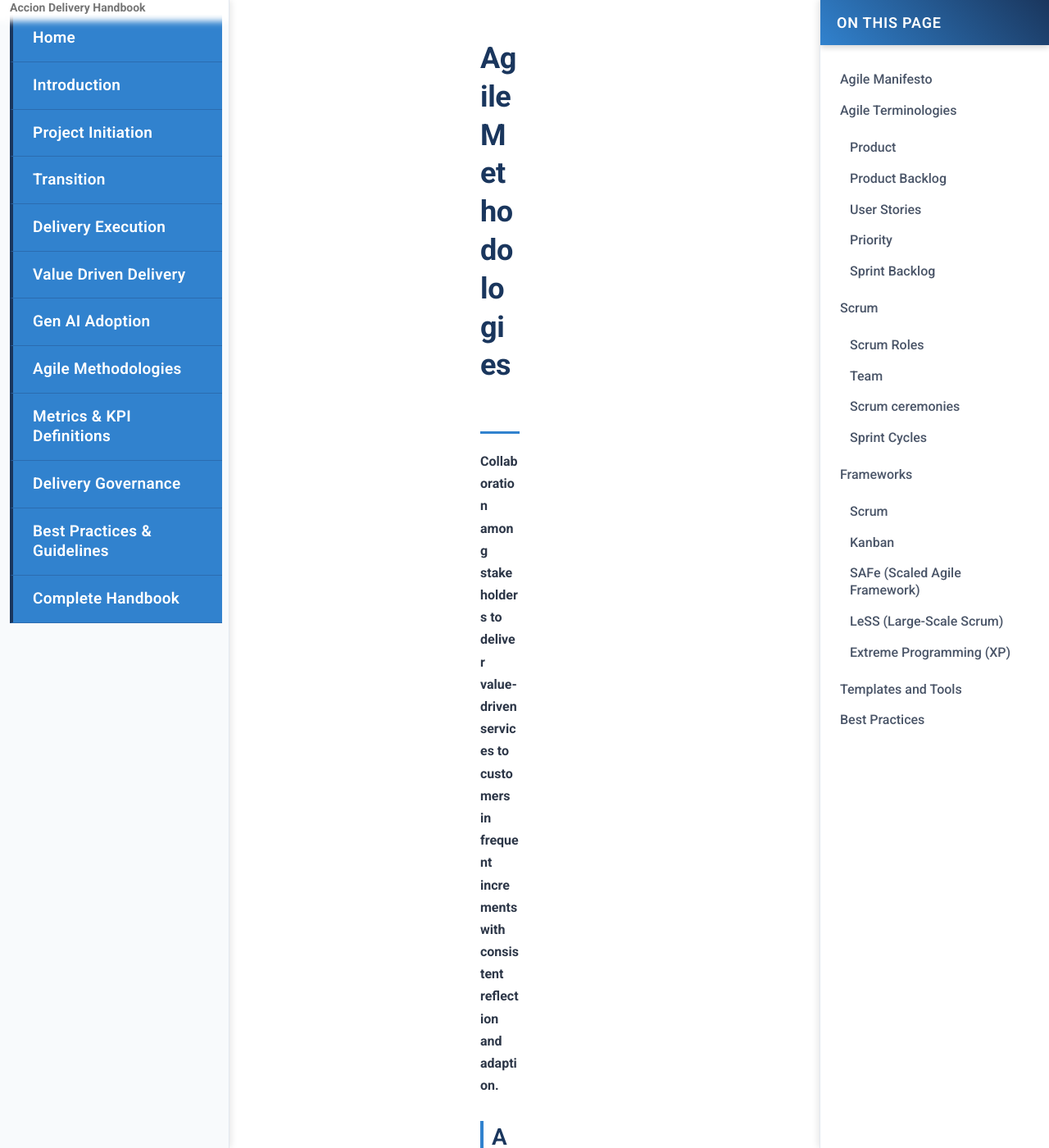
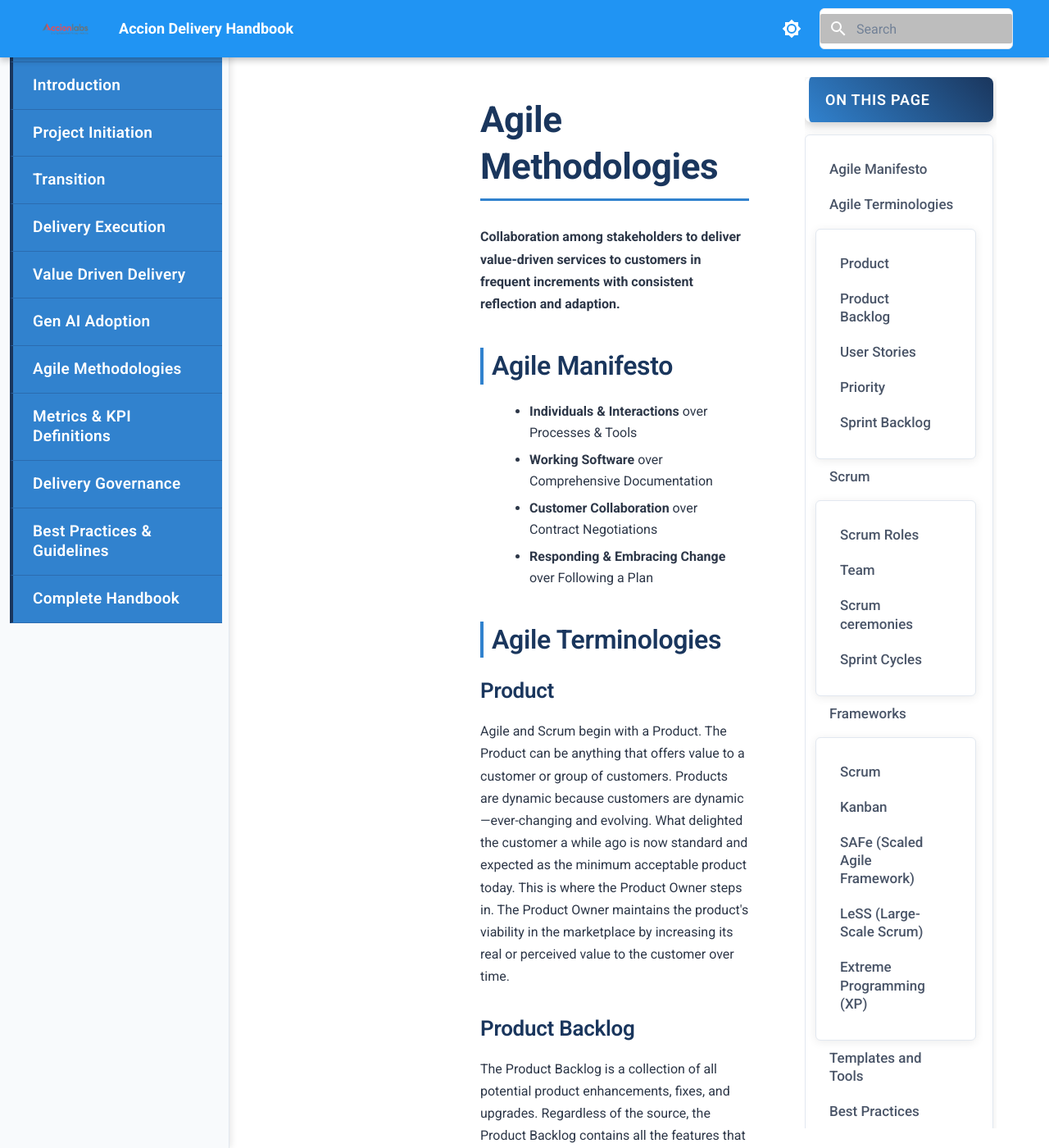
Before and after one commit to mahasri/accion-delivery-handbook, an MkDocs documentation site: the page built from docs/agile-methodologies/index.md, in a window 1280 px wide and 1400 px high. Shown: the whole window at 82% size. Built offline with MkDocs 1.6.1 and Material for MkDocs 9.7.7, drawn with Linux system fonts in a browser that asks for light colours; the version menu is left out; some of the changed text lies outside the part shown.

Commit message:
Fix embedded layout to preserve normal view - separate CSS for normal vs embedded modes

```diff
--- a/overrides/main.html
+++ b/overrides/main.html
@@ -231,54 +231,38 @@
     color: #718096;
   }
 
-  /* Right sidebar (table of contents) styling - Repositioned for embedded view */
-  .md-nav--secondary {
-    position: fixed;
-    top: 0;
-    right: 0;
-    width: 280px;
-    height: 100vh;
-    background: #ffffff;
-    border-left: 1px solid #e2e8f0;
-    overflow-y: auto;
-    z-index: 90;
-    box-shadow: -2px 0 8px rgba(0, 0, 0, 0.1);
-  }
-
+  /* Right sidebar (table of contents) styling - NORMAL VIEW */
   .md-nav--secondary .md-nav__title {
     background: linear-gradient(45deg, #3182ce, #1a365d); /* Gradient background */
     color: white; /* White text */
     font-weight: 600; /* Bold font */
     padding: 0.8rem 1rem; /* Increased padding */
     margin-bottom: 0.75rem; /* More space below title */
-    border-radius: 0; /* No rounded corners for fixed position */
-    box-shadow: 0 2px 8px rgba(0, 0, 0, 0.2); /* Stronger shadow */
-    border-left: none; /* Remove left border for fixed position */
+    border-radius: 8px; /* Rounded corners */
+    box-shadow: 0 4px 12px rgba(0, 0, 0, 0.2); /* Stronger shadow */
+    border-left: 5px solid #ffffff; /* White border for contrast */
     text-transform: uppercase; /* Keep title uppercase for distinction */
     letter-spacing: 0.8px; /* More spacing for title */
     font-size: 0.9rem; /* Slightly smaller font for title */
-    position: sticky;
-    top: 0;
-    z-index: 10;
   }
 
   .md-nav--secondary .md-nav__list {
     background: #ffffff; /* White background */
-    border-radius: 0; /* No rounded corners for fixed position */
-    padding: 0.5rem; /* Reduced padding for compact view */
-    margin: 0; /* No margin for fixed position */
-    box-shadow: none; /* Remove shadow for fixed position */
-    border: none; /* Remove border for fixed position */
+    border-radius: 6px; /* Rounded corners */
+    padding: 1rem; /* Increased padding */
+    margin: 0.5rem 0; /* More margin */
+    box-shadow: 0 2px 12px rgba(0, 0, 0, 0.08); /* Enhanced shadow */
+    border: 1px solid #e2e8f0; /* Subtle border */
   }
 
   .md-nav--secondary .md-nav__link {
     color: #4a5568; /* Darker grey text */
     font-weight: 500; /* Medium font weight */
-    font-size: 0.8rem; /* Smaller font for compact view */
-    padding: 0.3rem 0.5rem; /* Reduced padding for compact view */
+    font-size: 0.85rem; /* Slightly smaller font */
+    padding: 0.4rem 0.75rem; /* Adjusted padding */
     border-radius: 4px; /* Slightly rounded links */
     transition: all 0.2s ease; /* Smooth transitions */
-    margin: 0.05rem 0; /* Minimal vertical margin */
+    margin: 0.1rem 0; /* Small vertical margin */
     border-left: 2px solid transparent; /* Transparent left border */
   }
 
@@ -300,80 +284,6 @@
   /* Enhanced spacing between sections */
   .md-nav--secondary .md-nav__item {
     margin-bottom: 0.25rem;
-  }
-
-  /* Adjust content area for right sidebar */
-  .md-content {
-    margin-right: 280px; /* Add right margin for right sidebar */
-    width: calc(100% - 560px); /* Adjust width for both sidebars */
-  }
-
-  /* Responsive design for embedded view */
-  @media (max-width: 1200px) {
-    /* For smaller embedded views, stack right sidebar at top */
-    .md-nav--secondary {
-      position: static;
-      width: 100%;
-      height: auto;
-      max-height: 200px;
-      overflow-y: auto;
-      border-left: none;
-      border-bottom: 1px solid #e2e8f0;
-      box-shadow: 0 2px 8px rgba(0, 0, 0, 0.1);
-      margin-bottom: 1rem;
-    }
-
-    .md-nav--secondary .md-nav__title {
-      border-radius: 6px 6px 0 0;
-      position: static;
-    }
-
-    .md-nav--secondary .md-nav__list {
-      border-radius: 0 0 6px 6px;
-      padding: 0.75rem;
-    }
-
-    .md-content {
-      margin-right: 0;
-      width: calc(100% - 280px); /* Only account for left sidebar */
-    }
-  }
-
-  @media (max-width: 768px) {
-    /* For very small embedded views, hide left sidebar and show toggle */
-    .md-nav--primary {
-      transform: translateX(-100%);
-      transition: transform 0.3s ease;
-    }
-
-    .md-nav--primary.md-nav--open {
-      transform: translateX(0);
-    }
-
-    .md-content {
-      margin-left: 0;
-      width: 100%;
-      padding: 1rem;
-    }
-
-    /* Add toggle button for mobile */
-    .md-nav-toggle {
-      position: fixed;
-      top: 1rem;
-      left: 1rem;
-      z-index: 200;
-      background: #3182ce;
-      color: white;
-      border: none;
-      padding: 0.5rem;
-      border-radius: 4px;
-      cursor: pointer;
-      display: block;
-    }
-
-    .md-nav-toggle:hover {
-      background: #2b6cb0;
-    }
   }
 
   /* Force light mode and enhance logo */
@@ -421,66 +331,200 @@
     display: none !important;
   }
 
+  /* EMBEDDED VIEW STYLES - Only apply when embedded */
+  .embedded-view .md-content {
+    margin-right: 280px; /* Add right margin for right sidebar */
+    width: calc(100% - 560px); /* Adjust width for both sidebars */
+  }
+
+  .embedded-view .md-nav--secondary {
+    position: fixed;
+    top: 0;
+    right: 0;
+    width: 280px;
+    height: 100vh;
+    background: #ffffff;
+    border-left: 1px solid #e2e8f0;
+    overflow-y: auto;
+    z-index: 90;
+    box-shadow: -2px 0 8px rgba(0, 0, 0, 0.1);
+  }
+
+  .embedded-view .md-nav--secondary .md-nav__title {
+    border-radius: 0; /* No rounded corners for fixed position */
+    position: sticky;
+    top: 0;
+    z-index: 10;
+  }
+
+  .embedded-view .md-nav--secondary .md-nav__list {
+    border-radius: 0; /* No rounded corners for fixed position */
+    padding: 0.5rem; /* Reduced padding for compact view */
+    margin: 0; /* No margin for fixed position */
+    box-shadow: none; /* Remove shadow for fixed position */
+    border: none; /* Remove border for fixed position */
+  }
+
+  .embedded-view .md-nav--secondary .md-nav__link {
+    font-size: 0.8rem; /* Smaller font for compact view */
+    padding: 0.3rem 0.5rem; /* Reduced padding for compact view */
+    margin: 0.05rem 0; /* Minimal vertical margin */
+  }
+
+  /* Responsive design for embedded view */
+  .embedded-view .md-nav--secondary {
+    position: static;
+    width: 100%;
+    height: auto;
+    max-height: 200px;
+    overflow-y: auto;
+    border-left: none;
+    border-bottom: 1px solid #e2e8f0;
+    box-shadow: 0 2px 8px rgba(0, 0, 0, 0.1);
+    margin-bottom: 1rem;
+  }
+
+  .embedded-view .md-nav--secondary .md-nav__title {
+    border-radius: 6px 6px 0 0;
+    position: static;
+  }
+
+  .embedded-view .md-nav--secondary .md-nav__list {
+    border-radius: 0 0 6px 6px;
+    padding: 0.75rem;
+  }
+
+  .embedded-view .md-content {
+    margin-right: 0;
+    width: calc(100% - 280px); /* Only account for left sidebar */
+  }
+
+  @media (max-width: 1200px) {
+    .embedded-view .md-nav--secondary {
+      position: static;
+      width: 100%;
+      height: auto;
+      max-height: 200px;
+      overflow-y: auto;
+      border-left: none;
+      border-bottom: 1px solid #e2e8f0;
+      box-shadow: 0 2px 8px rgba(0, 0, 0, 0.1);
+      margin-bottom: 1rem;
+    }
+
+    .embedded-view .md-nav--secondary .md-nav__title {
+      border-radius: 6px 6px 0 0;
+      position: static;
+    }
+
+    .embedded-view .md-nav--secondary .md-nav__list {
+      border-radius: 0 0 6px 6px;
+      padding: 0.75rem;
+    }
+
+    .embedded-view .md-content {
+      margin-right: 0;
+      width: calc(100% - 280px); /* Only account for left sidebar */
+    }
+  }
+
+  @media (max-width: 768px) {
+    /* For very small embedded views, hide left sidebar and show toggle */
+    .embedded-view .md-nav--primary {
+      transform: translateX(-100%);
+      transition: transform 0.3s ease;
+    }
+
+    .embedded-view .md-nav--primary.md-nav--open {
+      transform: translateX(0);
+    }
+
+    .embedded-view .md-content {
+      margin-left: 0;
+      width: 100%;
+      padding: 1rem;
+    }
+
+    /* Add toggle button for mobile */
+    .embedded-view .md-nav-toggle {
+      position: fixed;
+      top: 1rem;
+      left: 1rem;
+      z-index: 200;
+      background: #3182ce;
+      color: white;
+      border: none;
+      padding: 0.5rem;
+      border-radius: 4px;
+      cursor: pointer;
+      display: block;
+    }
+
+    .embedded-view .md-nav-toggle:hover {
+      background: #2b6cb0;
+    }
+  }
+
   /* Embedded-specific optimizations */
-  .md-header {
+  .embedded-view .md-header {
     display: none; /* Hide header in embedded mode */
   }
 
-  .md-footer {
+  .embedded-view .md-footer {
     display: none; /* Hide footer in embedded mode */
   }
 
   /* Compact mode for embedded view */
-  .md-content h1 {
+  .embedded-view .md-content h1 {
     font-size: 1.8rem;
     margin-bottom: 1rem;
   }
 
-  .md-content h2 {
+  .embedded-view .md-content h2 {
     font-size: 1.4rem;
     margin-top: 1.5rem;
     margin-bottom: 0.75rem;
   }
 
-  .md-content h3 {
+  .embedded-view .md-content h3 {
     font-size: 1.2rem;
     margin-top: 1.25rem;
     margin-bottom: 0.5rem;
   }
 
   /* Optimize spacing for embedded view */
-  .md-content p {
+  .embedded-view .md-content p {
     margin-bottom: 0.75rem;
   }
 
-  .md-content ul, .md-content ol {
+  .embedded-view .md-content ul, .embedded-view .md-content ol {
     margin-bottom: 0.75rem;
   }
 
-  .md-content li {
+  .embedded-view .md-content li {
     margin-bottom: 0.25rem;
   }
 
   /* Enhanced table styling for embedded view */
-  .md-content table {
+  .embedded-view .md-content table {
     font-size: 0.9rem;
     margin: 0.75rem 0;
   }
 
-  .md-content th,
-  .md-content td {
+  .embedded-view .md-content th,
+  .embedded-view .md-content td {
     padding: 0.5rem;
   }
 
   /* Code block optimization for embedded view */
-  .md-content pre {
+  .embedded-view .md-content pre {
     font-size: 0.85rem;
     padding: 0.75rem;
     margin: 0.75rem 0;
   }
 
   /* Image optimization for embedded view */
-  .md-content img {
+  .embedded-view .md-content img {
     margin: 0.75rem 0;
     max-width: 100%;
   }
```
Also changed, not shown: other parts of overrides/main.html (+1 -1 lines).
